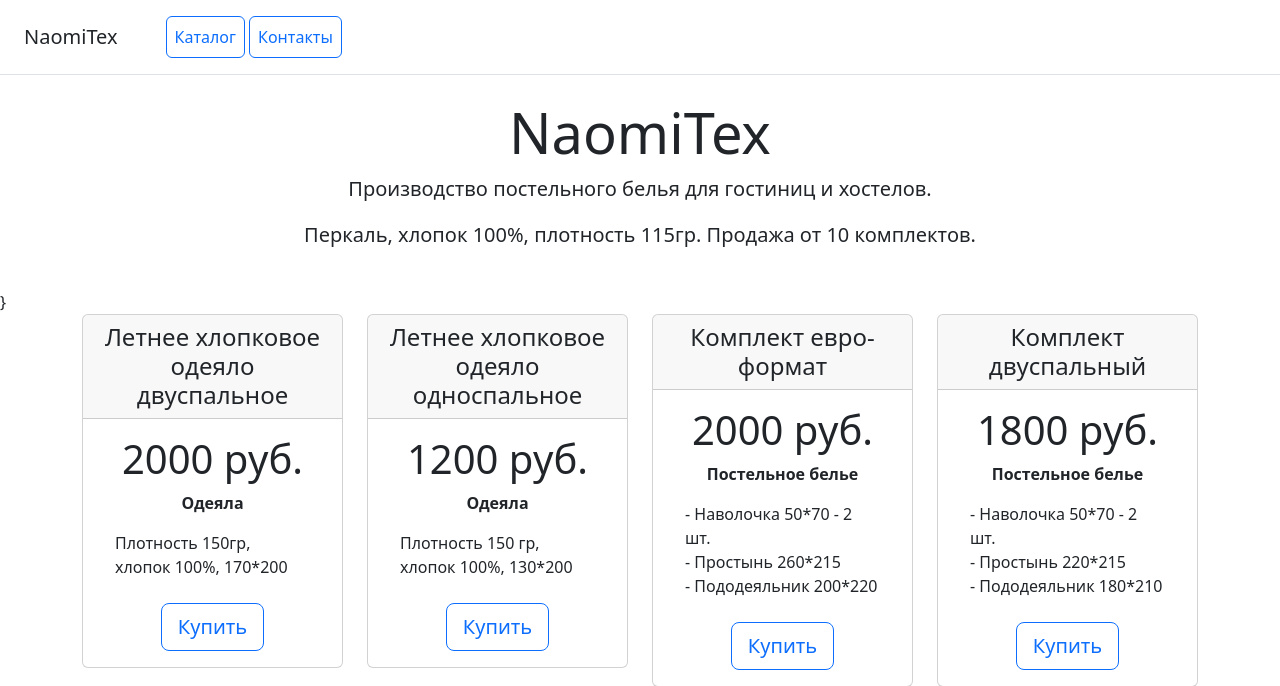
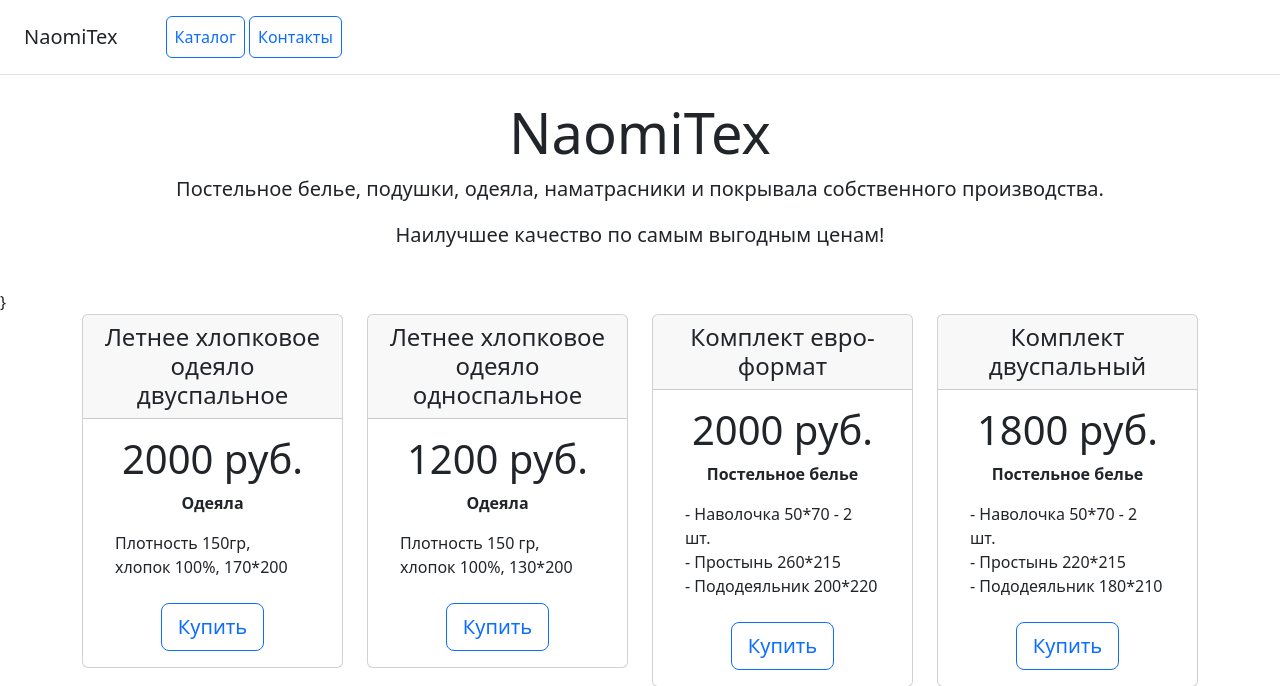
Before and after one commit to annaputilovskaya/online_store_project, a Django app: page / in a window 1280 px wide. Shown: the top 686 px of the page. Run offline with Django 5.2, Linux system fonts and the light colour scheme; data comes from the database, SQL or seed files in the repository.

Commit message:
fix base.html

```diff
--- a/catalog/templates/catalog/base.html
+++ b/catalog/templates/catalog/base.html
@@ -12,8 +12,8 @@
 
 <div class="pricing-header px-3 py-3 pt-md-2 pb-md-4 mx-auto text-center">
     <h1 class="display-4">NaomiTex</h1>
-    <p class="lead">Производство постельного белья для гостиниц и хостелов.</p>
-    <p class="lead">Перкаль, хлопок 100%, плотность 115гр. Продажа от 10 комплектов.</p>
+    <p class="lead">Постельное белье, подушки, одеяла, наматрасники и покрывала собственного производства.</p>
+    <p class="lead">Наилучшее качество по самым выгодным ценам!</p>
 </div>
 
 {% block content %}
```
